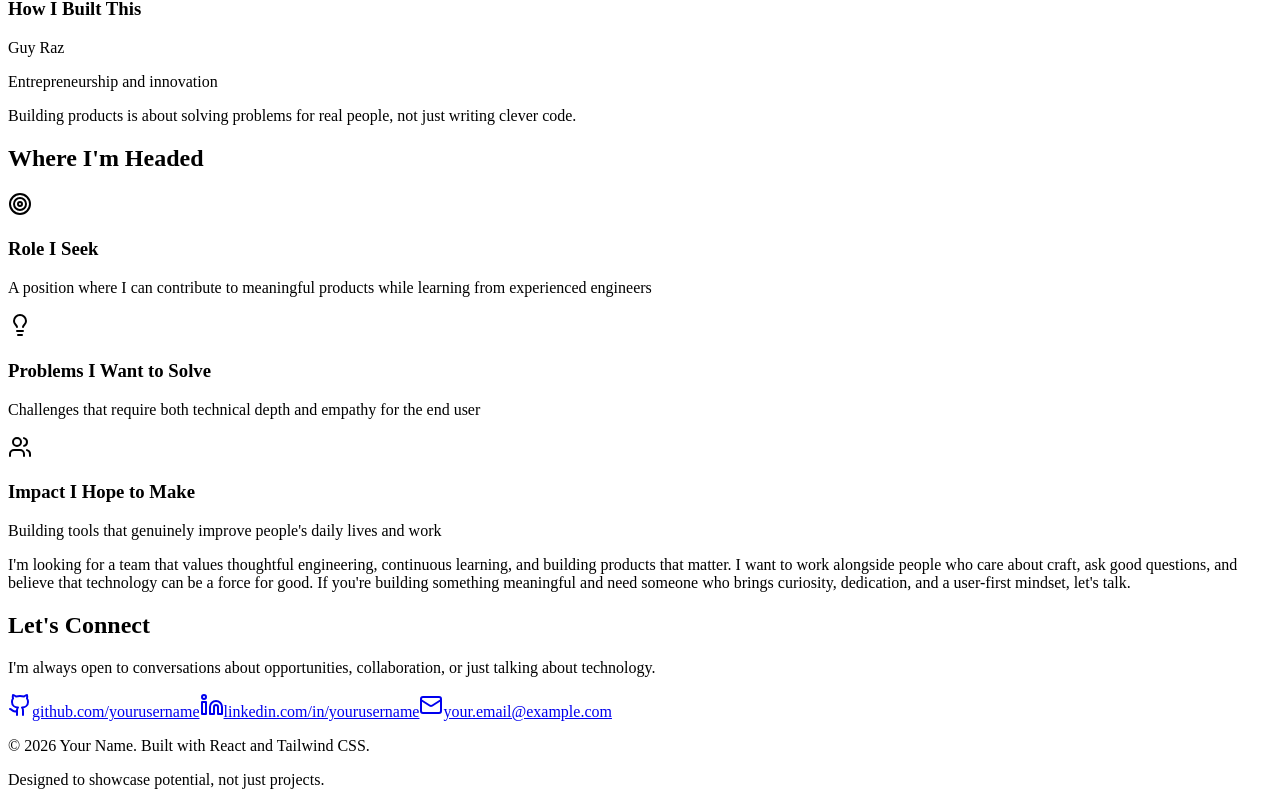
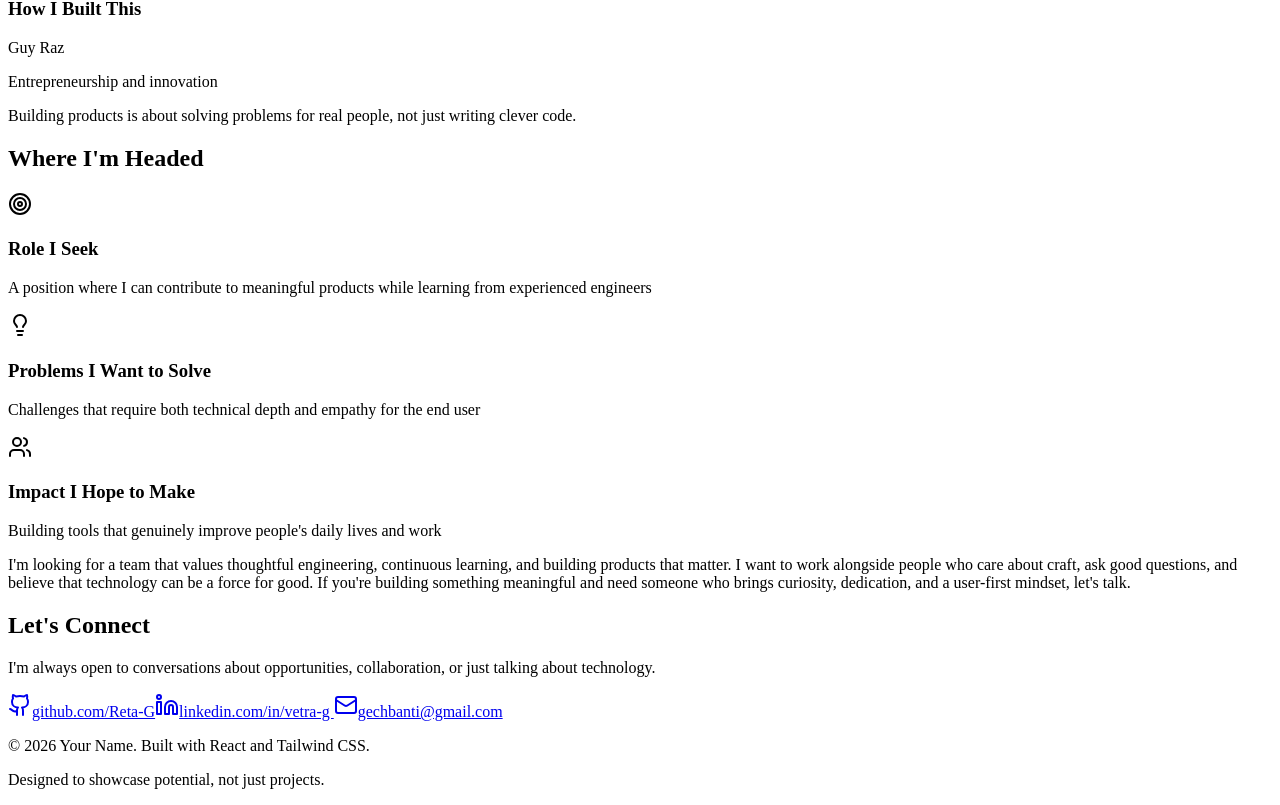
Before and after one commit to Reta-G/Portfolio-website, a React (Vite) app: page / in a window 1280 px wide. Shown: the part 5574-6379 px from the top of the page. Built offline with nearby package versions, Linux system fonts and the light colour scheme; the HTML template or start-up script is replaced by a standard one.

Commit message:
connect links

```diff
--- a/src/app/components/sections/ConnectSection.tsx
+++ b/src/app/components/sections/ConnectSection.tsx
@@ -40,7 +40,7 @@ export function ConnectSection() {
             whileTap={{ scale: 0.95 }}
           >
             <Github className="w-5 h-5" />
-            <span>github.com/yourusername</span>
+            <span>github.com/Reta-G</span>
           </motion.a>
 
           <motion.a
@@ -52,7 +52,7 @@ export function ConnectSection() {
             whileTap={{ scale: 0.95 }}
           >
             <Linkedin className="w-5 h-5" />
-            <span>linkedin.com/in/yourusername</span>
+            <span>linkedin.com/in/vetra-g </span>
           </motion.a>
 
           <motion.a
@@ -62,7 +62,7 @@ export function ConnectSection() {
             whileTap={{ scale: 0.95 }}
           >
             <Mail className="w-5 h-5" />
-            <span>your.email@example.com</span>
+            <span>gechbanti@gmail.com</span>
           </motion.a>
         </div>
 
```
